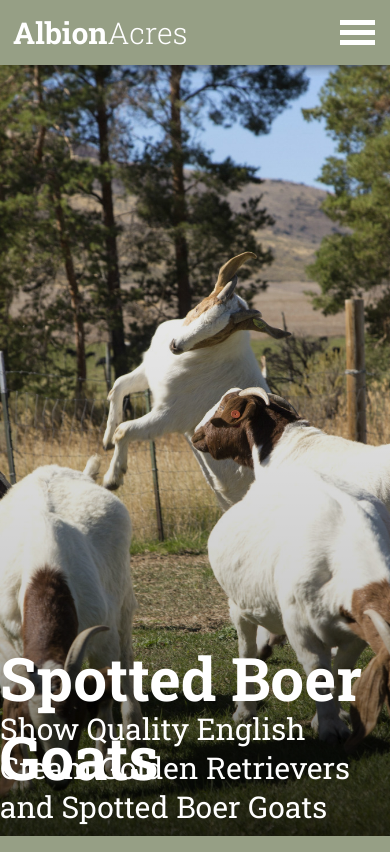
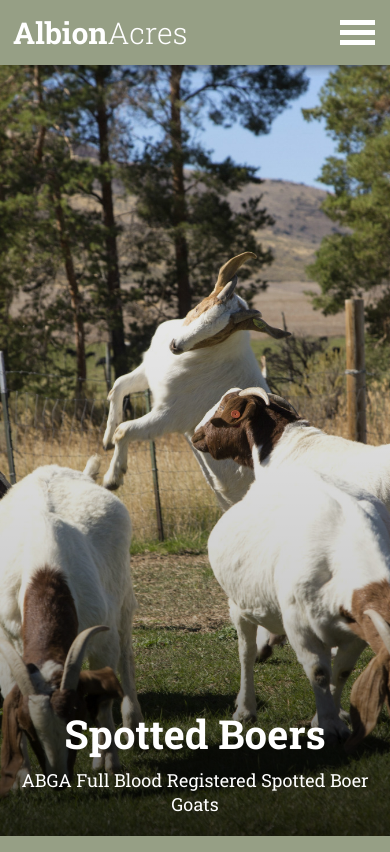
Before and after one commit to atmortensen/albion-acres, a React app: page /boers in a window 390 px wide. Built offline with nearby package versions, Linux system fonts and the light colour scheme.

Commit message:
Mobile Responsive Cover Image.

```diff
--- a/src/Boers/Boers.component.js
+++ b/src/Boers/Boers.component.js
@@ -7,8 +7,8 @@ export default class Goldens extends Component {
 		return (
 			<div>
 				<CoverImage
-					mainText="Spotted Boer Goats"
-					subText="Show Quality English Cream Golden Retrievers and Spotted Boer Goats"
+					mainText="Spotted Boers"
+					subText="ABGA Full Blood Registered Spotted Boer Goats"
 					image={jumpingBoer} />
 			</div>
 		)
--- a/src/Contact/Contact.component.js
+++ b/src/Contact/Contact.component.js
@@ -8,7 +8,7 @@ export default class Goldens extends Component {
 			<div>
 				<CoverImage
 					mainText="Get In Touch"
-					subText="Contact us for information about available English Cream puppies and Boer Goats"
+					subText="Contact us for more information about available Goldens and Boer Goats"
 					image={onTheMountain} />
 			</div>
 		)
--- a/src/Goldens/Goldens.component.js
+++ b/src/Goldens/Goldens.component.js
@@ -7,8 +7,8 @@ export default class Goldens extends Component {
 		return (
 			<div className="goldens-component">
 				<CoverImage
-					mainText="English Cream Golden Retrievers"
-					subText="Show Quality English Cream Golden Retrievers and Spotted Boer Goats"
+					mainText="Golden Retrievers"
+					subText="English Cream Goldens are known for their Relaxed and Friendly Temperaments"
 					image={puppyInABush} />
 			</div>
 		)
--- a/src/shared/CoverImage/CoverImage.styles.scss
+++ b/src/shared/CoverImage/CoverImage.styles.scss
@@ -4,25 +4,36 @@
 .cover-image-component {
 	height: calc(100vh - #{$menu-height});
 	border-bottom: 8px solid $main;
-	position: relative;
+	color: #fff;
+	display: flex;
+	flex-direction: column;
+	justify-content: flex-end;
+	align-items: flex-end;
+	padding: 10px 20px;
+	@media (max-width: 800px) {
+		align-items: center;
+		padding: 10px 5px;
+	}
 
 	.main-text {
 		margin: 0;
-		position: absolute;
-		right: 20px;
-		bottom: 40px;
-		color: #FFF;
-		font-size: 60px;
+		font-size: 55px;
+		@media (max-width: 800px) {
+			font-size: 40px;
+			line-height: 120%;
+			text-align: center;
+		}
 	}
 
 	.sub-text {
 		margin: 0;
-		position: absolute;
-		right: 20px;
-		bottom: 10px;
-		color: #FFF;
 		font-weight: normal;
 		font-size: 30px;
+		@media (max-width: 800px) {
+			text-align: center;
+			font-size: 18px;
+			padding: 10px 0;
+		}
 	}
 
 }
--- a/src/shared/Menu/Menu.styles.scss
+++ b/src/shared/Menu/Menu.styles.scss
@@ -65,6 +65,9 @@
 		padding: 15px;
 		font-size: 25px;
 		font-weight: 200;
+		@media (max-width: 800px) {
+			font-size: 20px;
+		}
 		&.active {
 			color: #333;
 		}
--- a/src/styles.css
+++ b/src/styles.css
@@ -6,8 +6,8 @@
 
 *{font-family:'Roboto Slab', serif;-webkit-box-sizing:border-box;box-sizing:border-box}body{margin:0;background:url("./images/bg.png");min-height:100vh;border-bottom:8px solid #969F85}.not-found-component{text-align:center;font-size:35px;padding-top:25px}
 
-*{font-family:'Roboto Slab', serif;-webkit-box-sizing:border-box;box-sizing:border-box}body{margin:0;background:url("./images/bg.png");min-height:100vh;border-bottom:8px solid #969F85}.cover-image-component{height:calc(100vh - 65px);border-bottom:8px solid #969F85;position:relative}.cover-image-component .main-text{margin:0;position:absolute;right:20px;bottom:40px;color:#FFF;font-size:60px}.cover-image-component .sub-text{margin:0;position:absolute;right:20px;bottom:10px;color:#FFF;font-weight:normal;font-size:30px}
+*{font-family:'Roboto Slab', serif;-webkit-box-sizing:border-box;box-sizing:border-box}body{margin:0;background:url("./images/bg.png");min-height:100vh;border-bottom:8px solid #969F85}.cover-image-component{height:calc(100vh - 65px);border-bottom:8px solid #969F85;color:#fff;display:-webkit-box;display:-ms-flexbox;display:flex;-webkit-box-orient:vertical;-webkit-box-direction:normal;-ms-flex-direction:column;flex-direction:column;-webkit-box-pack:end;-ms-flex-pack:end;justify-content:flex-end;-webkit-box-align:end;-ms-flex-align:end;align-items:flex-end;padding:10px 20px}@media (max-width: 800px){.cover-image-component{-webkit-box-align:center;-ms-flex-align:center;align-items:center;padding:10px 5px}}.cover-image-component .main-text{margin:0;font-size:55px}@media (max-width: 800px){.cover-image-component .main-text{font-size:40px;line-height:120%;text-align:center}}.cover-image-component .sub-text{margin:0;font-weight:normal;font-size:30px}@media (max-width: 800px){.cover-image-component .sub-text{text-align:center;font-size:18px;padding:10px 0}}
 
-*{font-family:'Roboto Slab', serif;-webkit-box-sizing:border-box;box-sizing:border-box}body{margin:0;background:url("./images/bg.png");min-height:100vh;border-bottom:8px solid #969F85}.menu-component{padding-top:65px}.menu-component .menu-bar{min-height:65px;position:fixed;top:0;width:100%;background:#969F85;-webkit-box-shadow:0px 2px 9px 0px rgba(0,0,0,0.5);box-shadow:0px 2px 9px 0px rgba(0,0,0,0.5);z-index:99}.menu-component .hamburger{width:35px;position:absolute;right:15px;top:15px;cursor:pointer}.menu-component .hamburger .bar{width:100%;height:5px;margin:5px 0;background:#fff}@media (min-width: 800px){.menu-component .hamburger{display:none}}.menu-component .logo{color:#fff;padding:13px;font-size:30px;font-weight:200;float:left;text-decoration:none}.menu-component .menu-links{display:-webkit-box;display:-ms-flexbox;display:flex;float:right}@media (max-width: 800px){.menu-component .menu-links{overflow:hidden;max-height:0;display:block;width:100%;-webkit-transition:max-height .35s;transition:max-height .35s}.menu-component .menu-links.dropped{max-height:100vh}.menu-component .menu-links.hidden{display:none}}.menu-component .menu-link{color:#fff;text-decoration:none;display:block;padding:15px;font-size:25px;font-weight:200}.menu-component .menu-link.active{color:#333}.menu-component .menu-link:hover{color:#666}
+*{font-family:'Roboto Slab', serif;-webkit-box-sizing:border-box;box-sizing:border-box}body{margin:0;background:url("./images/bg.png");min-height:100vh;border-bottom:8px solid #969F85}.menu-component{padding-top:65px}.menu-component .menu-bar{min-height:65px;position:fixed;top:0;width:100%;background:#969F85;-webkit-box-shadow:0px 2px 9px 0px rgba(0,0,0,0.5);box-shadow:0px 2px 9px 0px rgba(0,0,0,0.5);z-index:99}.menu-component .hamburger{width:35px;position:absolute;right:15px;top:15px;cursor:pointer}.menu-component .hamburger .bar{width:100%;height:5px;margin:5px 0;background:#fff}@media (min-width: 800px){.menu-component .hamburger{display:none}}.menu-component .logo{color:#fff;padding:13px;font-size:30px;font-weight:200;float:left;text-decoration:none}.menu-component .menu-links{display:-webkit-box;display:-ms-flexbox;display:flex;float:right}@media (max-width: 800px){.menu-component .menu-links{overflow:hidden;max-height:0;display:block;width:100%;-webkit-transition:max-height .35s;transition:max-height .35s}.menu-component .menu-links.dropped{max-height:100vh}.menu-component .menu-links.hidden{display:none}}.menu-component .menu-link{color:#fff;text-decoration:none;display:block;padding:15px;font-size:25px;font-weight:200}@media (max-width: 800px){.menu-component .menu-link{font-size:20px}}.menu-component .menu-link.active{color:#333}.menu-component .menu-link:hover{color:#666}
 
 *{font-family:'Roboto Slab', serif;-webkit-box-sizing:border-box;box-sizing:border-box}body{margin:0;background:url("./images/bg.png");min-height:100vh;border-bottom:8px solid #969F85}.wrapper-component{width:1200px;margin:auto}@media (max-width: 1200px){.wrapper-component{width:100%}}
```
